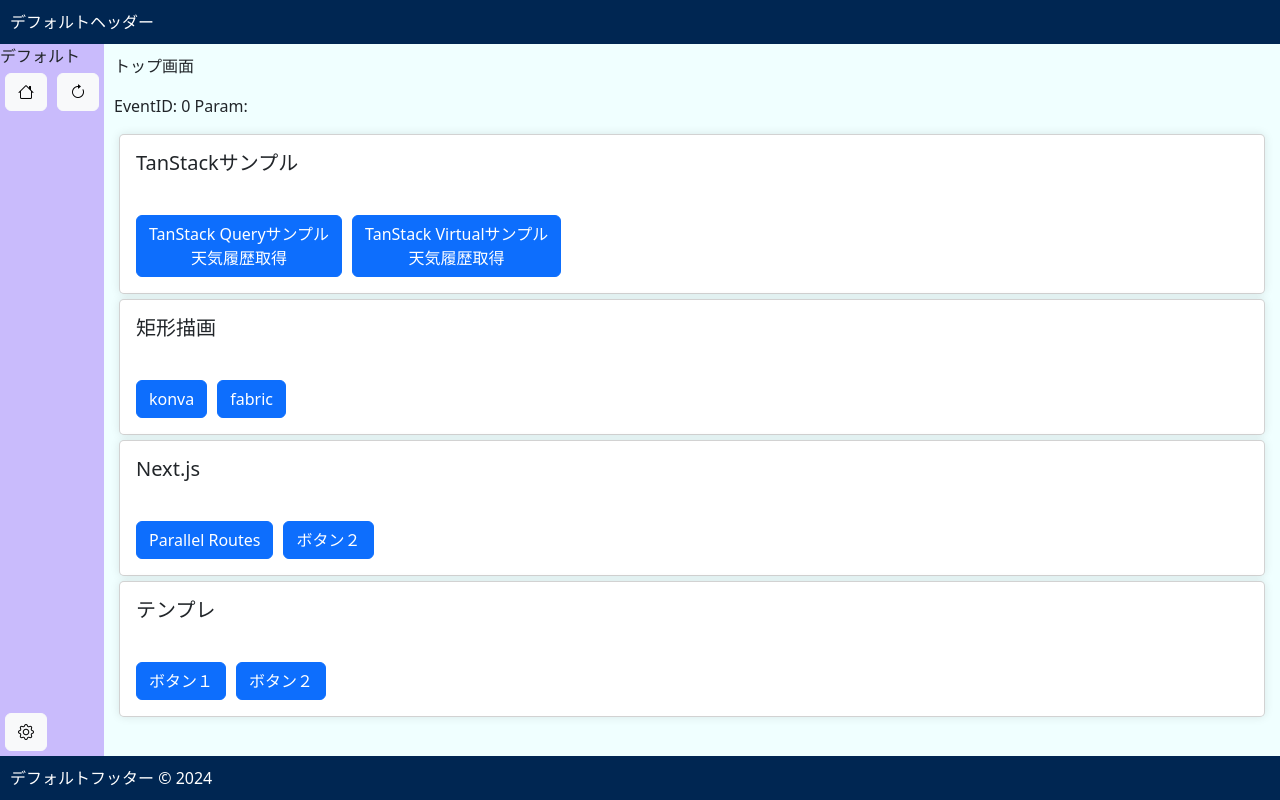
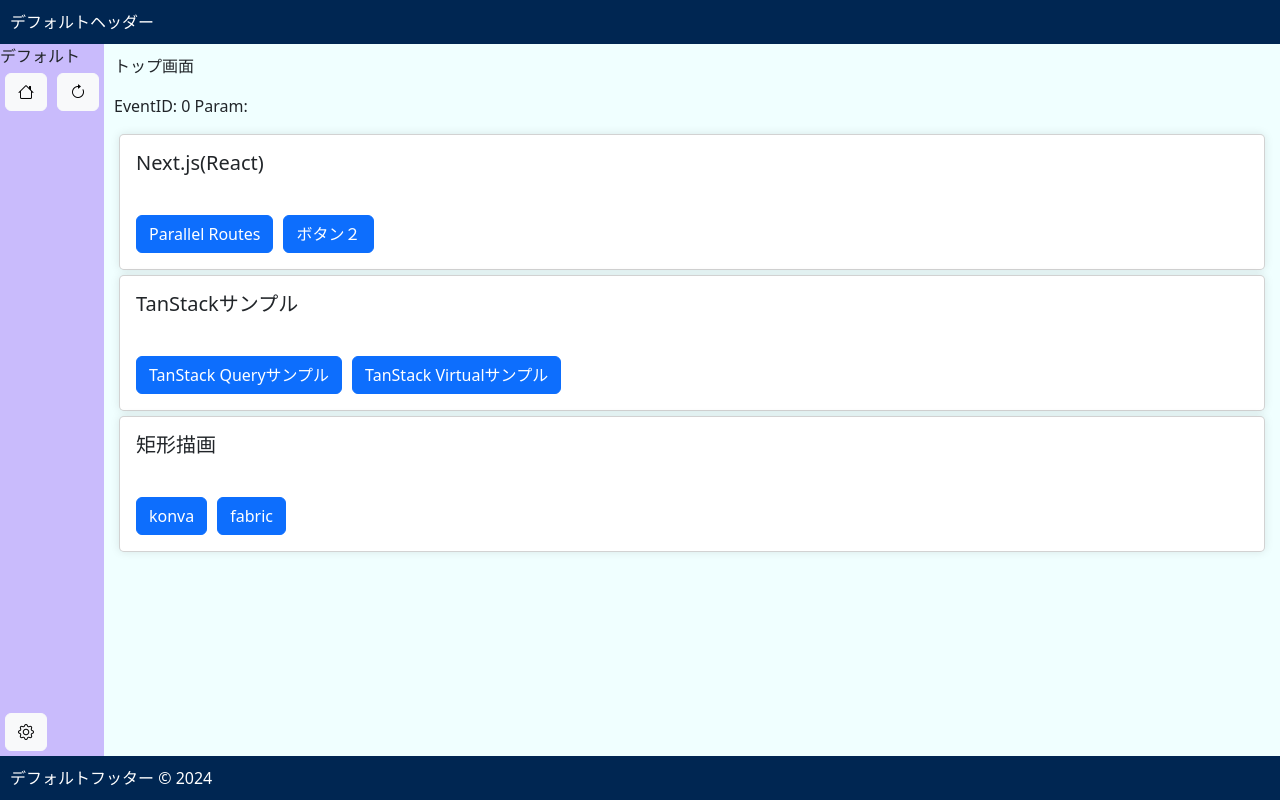
Before and after one commit to 310ken1/nextjs-spa, a Next.js app: page / in a window 1280 px wide. Built offline with nearby package versions, Linux system fonts and the light colour scheme.

Commit message:
リファクタリング

```diff
--- a/src/app/layout.module.css
+++ b/src/app/layout.module.css
@@ -3,7 +3,7 @@
   height: 100%;
 }
 
-.main_content {
+.children {
   flex: 1;
   height: 100%;
   overflow: clip;
--- a/src/app/layout.tsx
+++ b/src/app/layout.tsx
@@ -28,7 +28,7 @@ export default function RootLayout({
             <header>{header}</header>
             <main>
               <section className={styles.navigation}>{navigation}</section>
-              <section className={styles.main_content}>{children}</section>
+              <section className={styles.children}>{children}</section>
             </main>
             <footer>{footer}</footer>
           </QueryClientProvider>
--- a/src/app/page.tsx
+++ b/src/app/page.tsx
@@ -2,12 +2,35 @@
 
 import { useAtom } from "jotai";
 import styles from "./page.module.css";
-import Link from "next/link";
 import { EVENT_ID, event_state } from "@/state/event";
 import { useEffect } from "react";
 import { Button, Card } from "react-bootstrap";
 
-export default function TopPage() {
+function CardMenu({
+  title,
+  items,
+}: {
+  title: string;
+  items: { title: string; href: string }[];
+}) {
+  return (
+    <Card className={styles.card}>
+      <Card.Body>
+        <Card.Title>{title}</Card.Title>
+        <Card.Text></Card.Text>
+      </Card.Body>
+      <Card.Body className={styles.card_body}>
+        {items.map((item, index) => (
+          <Button key={index} variant="primary" href={item.href}>
+            {item.title}
+          </Button>
+        ))}
+      </Card.Body>
+    </Card>
+  );
+}
+
+export default function HomePage() {
   const [event] = useAtom(event_state);
   useEffect(() => {
     switch (event.id) {
@@ -19,75 +42,37 @@ export default function TopPage() {
         break;
     }
   }, [event]);
+
   return (
     <div className={styles.main}>
       <p>トップ画面</p>
       <p>
         EventID: {String(event.id)} Param: {event.param.name}
       </p>
-      <Card className={styles.card}>
-        <Card.Body>
-          <Card.Title>TanStackサンプル</Card.Title>
-          <Card.Text></Card.Text>
-        </Card.Body>
-        <Card.Body className={styles.card_body}>
-          <Button variant="primary" href="/tanstack/open_meteo">
-            TanStack Queryサンプル
-            <br />
-            天気履歴取得
-          </Button>
-          <Button variant="primary" href="/tanstack/virtual_scroll">
-            TanStack Virtualサンプル
-            <br />
-            天気履歴取得
-          </Button>
-        </Card.Body>
-      </Card>
-
-      <Card className={styles.card}>
-        <Card.Body>
-          <Card.Title>矩形描画</Card.Title>
-          <Card.Text></Card.Text>
-        </Card.Body>
-        <Card.Body className={styles.card_body}>
-          <Button variant="primary" href="/rectangle/konva">
-            konva
-          </Button>
-          <Button variant="primary" href="/rectangle/fabric">
-            fabric
-          </Button>
-        </Card.Body>
-      </Card>
-
-      <Card className={styles.card}>
-        <Card.Body>
-          <Card.Title>Next.js</Card.Title>
-          <Card.Text></Card.Text>
-        </Card.Body>
-        <Card.Body className={styles.card_body}>
-          <Button variant="primary" href="/next/page1">
-            Parallel Routes
-          </Button>
-          <Button variant="primary" href="/">
-            ボタン２
-          </Button>
-        </Card.Body>
-      </Card>
-
-      <Card className={styles.card}>
-        <Card.Body>
-          <Card.Title>テンプレ</Card.Title>
-          <Card.Text></Card.Text>
-        </Card.Body>
-        <Card.Body className={styles.card_body}>
-          <Button variant="primary" href="/">
-            ボタン１
-          </Button>
-          <Button variant="primary" href="/">
-            ボタン２
-          </Button>
-        </Card.Body>
-      </Card>
+      <CardMenu
+        title="Next.js(React)"
+        items={[
+          { title: "Parallel Routes", href: "/next/routes" },
+          { title: "ボタン２", href: "/" },
+        ]}
+      />
+      <CardMenu
+        title="TanStackサンプル"
+        items={[
+          { title: "TanStack Queryサンプル", href: "/tanstack/open_meteo" },
+          {
+            title: "TanStack Virtualサンプル",
+            href: "/tanstack/virtual_scroll",
+          },
+        ]}
+      />
+      <CardMenu
+        title="矩形描画"
+        items={[
+          { title: "konva", href: "/rectangle/konva" },
+          { title: "fabric", href: "/rectangle/fabric" },
+        ]}
+      />
     </div>
   );
 }
```
Also changed, not shown: src/app/@header/next/routes/page.tsx (renamed from src/app/@header/next/page1/page.tsx), src/app/next/routes/page.tsx (renamed from src/app/next/page1/page.tsx), src/app/next/routes/page1.module.css (renamed from src/app/next/page1/page1.module.css).
